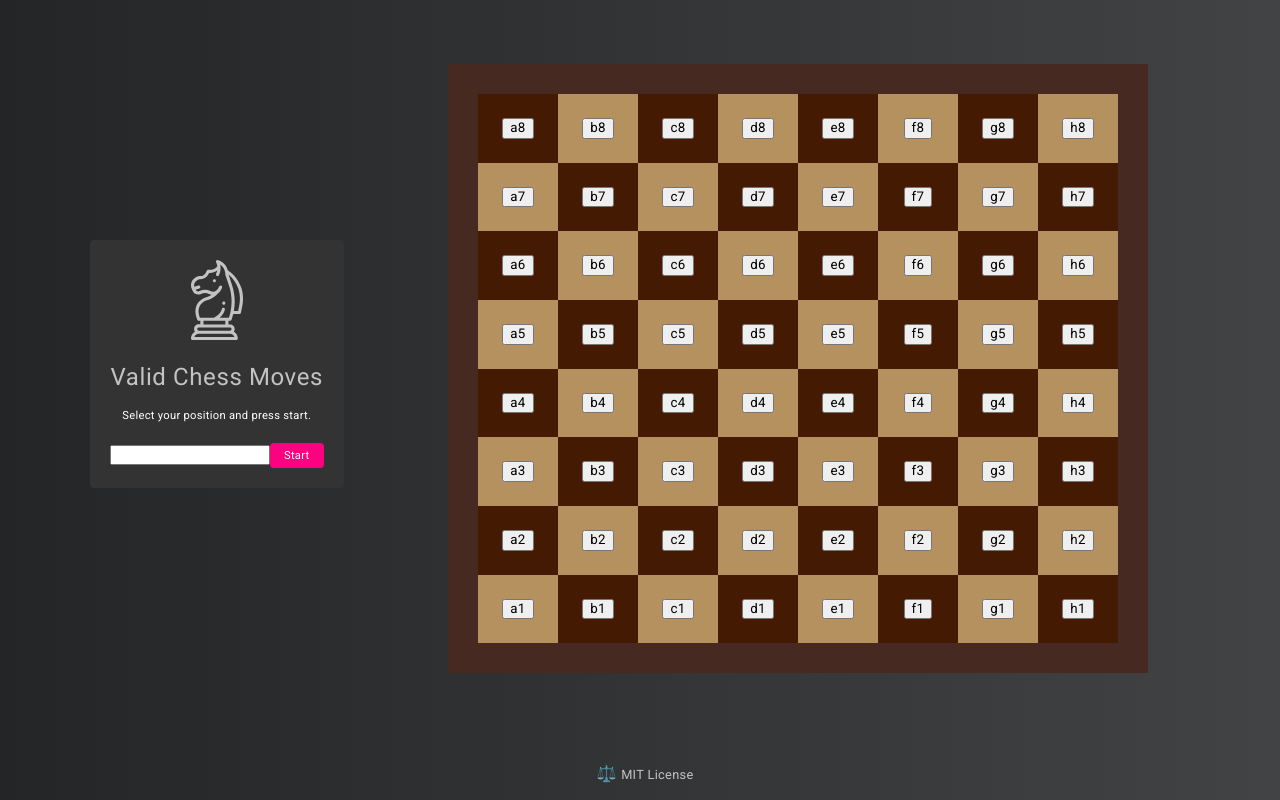
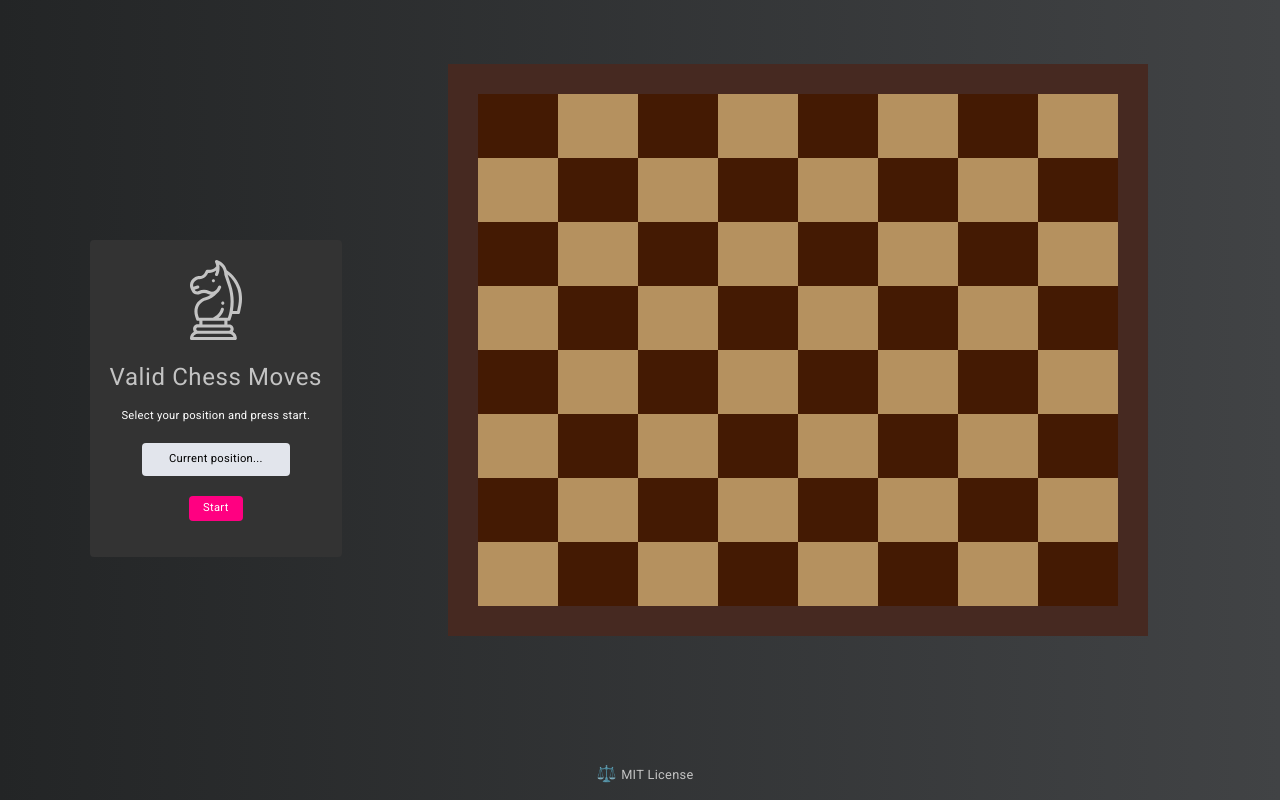
Before and after one commit to mariorodeghiero/valid-chess-moves, a React app: page / in a window 1280 px wide. Built offline with nearby package versions, Linux system fonts and the light colour scheme.

Commit message:
add: getPositions, selectCell in Chessboard.js > edit: calculateMovements in knight.js and rules in .eslintrc.json

```diff
--- a/src/Components/Chessboard.js
+++ b/src/Components/Chessboard.js
@@ -2,11 +2,15 @@ import React, { Component } from 'react';
 import styled from 'styled-components';
 
 import Logo from '../img/logo.svg';
+import calculateMovements from '../knight';
 /**
  * TODO:
- *  [x] -  Create board
- *  [x] -  Get position
- *  [] -  Change background color of each cell
+ *  [x] - Create board
+ *  [x] - Get position
+ *  [x] - Change background color of each cell
+ *  [x] - positionText
+ *  [x] - selectCell
+ *  [x] - highlighCell
  * FIXME:
  *  [] - Remove comments
  *  [] - Remove console.log()
@@ -26,9 +30,8 @@ const Board = styled.div`
 `;
 
 const Cell = styled.div`
-  padding: 30%;
+  /* padding: 30%; */
   background-color: #b5915f;
-  color: #000;
   font-size: 0.6rem;
   text-align: center;
 
@@ -41,7 +44,6 @@ const Cell = styled.div`
   :nth-child(48) ~ div:nth-child(-2n + 55),
   :nth-child(57) ~ div:nth-child(-2n + 64) {
     background-color: #441a03;
-    color: #fff;
   }
 `;
 
@@ -55,7 +57,9 @@ const Aside = styled.aside`
   border-radius: 4px;
   border: none;
 `;
+
 const Button = styled.button`
+  margin-top: 20px;
   display: inline-block;
   font-size: 0.7rem;
   padding: 0.4rem 0.9rem;
@@ -66,10 +70,30 @@ const Button = styled.button`
   cursor: pointer;
   outline: 0;
 `;
+
+const CellButton = styled.button`
+    display: inline-block;
+    padding: 40% 50%;
+    background-color: ${props => (props.selectCell ? 'red' : 'transparent')};
+    color: #c2c2c2;
+    border: none;
+    outline: 0;
+`;
+
 const Description = styled.p`
   color: #ffffff;
   font-size: 0.7rem;
   padding-bottom: 10px;
+`;
+
+const CurrentPosition = styled.div`
+  color: #000;
+  font-size: 0.7rem;
+  background-color: #e2e5ec;
+  width: 60%;
+  padding: 10px;
+  margin: 0 auto;
+  border-radius: 4px;
 `;
 
 export default class Chessboard extends Component {
@@ -77,7 +101,9 @@ export default class Chessboard extends Component {
     super(props);
 
     this.state = {
-      position: '',
+      positionText: 'Current position...',
+      selectCell: [],
+      highlighCell: [],
       board: [
         'a8',
         'b8',
@@ -148,27 +174,44 @@ export default class Chessboard extends Component {
   }
 
   handleCell = (event) => {
-    console.log('Position', event.target.value);
+    this.setState({ positionText: event.target.value, selectCell: event.target.value });
+  }
+
+  getPositions = (value) => {
+    const positons = calculateMovements(value);
+    console.log('get', positons);
+    this.setState({ highlighCell: positons });
   }
 
   render() {
-    const { board, position } = this.state;
+    const {
+      board, positionText, selectCell, highlighCell,
+    } = this.state;
     return (
       <div>
         <Board>
           {board.map(cell => (
-            <Cell key={cell} className={cell}>
-              <button type="submit" value={cell} onClick={(e) => { this.handleCell(e); }}>{cell}</button>
+            <Cell key={cell}>
+              <CellButton
+                type="submit"
+                value={cell}
+                onClick={(e) => { this.handleCell(e); }}
+                selectCell={selectCell === cell}
+                highlighCell="test"
+              />
             </Cell>
           ))}
-          {console.table(board)}
         </Board>
         <Aside>
           <img src={Logo} alt="Valid Chess Moves Logo" />
           <h1>Valid Chess Moves</h1>
           <Description>Select your position and press start.</Description>
-          <input type="text" value={position} />
-          <Button type="submit">Start</Button>
+          <CurrentPosition>{positionText}</CurrentPosition>
+          <Button type="submit" onClick={() => this.getPositions(positionText)}>Start</Button>
+          <p>{highlighCell}</p>
+          {console.table(board)}
+          {console.log(selectCell)}
+          {console.log(highlighCell)}
         </Aside>
       </div>
     );
--- a/src/knight.js
+++ b/src/knight.js
@@ -31,31 +31,16 @@ const calculateMovements = (cell) => {
 
   for (let i = 0; i < xPositions.length; i++) {
     for (let j = 0; j < yPositions.length; j++) {
-      if (
-        Math.abs(cellX - xPositions[i])
-          + Math.abs(cellY - yPositions[j])
-        === 3
-      ) {
-        console.log('Valid: ', [
-          xPositions[i],
-          yPositions[j],
-        ]);
-        if (
-          !coordinates.includes([xPositions[i], yPositions[j]])
-        ) {
+      if (Math.abs(cellX - xPositions[i]) + Math.abs(cellY - yPositions[j]) === 3) {
+        if (!coordinates.includes([xPositions[i], yPositions[j]])) {
           coordinates.push([xPositions[i], yPositions[j]]);
         }
       }
     }
   }
 
-  console.log('eixo x: ', cellX);
-  console.log('eixo y: ', cellY);
-  console.log('Possivel posiçoes em x:', xPositions);
-  console.log('Possivel posiçoes em y:', yPositions);
-  console.log('Possiveis cordenadas:', coordinates);
-  console.log('Numero de movimentações:', coordinates.length);
-  return coordinates.length;
+  const possible = coordinates.map(c => `${axisX[c[0] - 1]}${c[1]}`);
+  return possible;
 };
 
-calculateMovements('e5');
+export default calculateMovements;
```
Also changed, not shown: .eslintrc.json.
